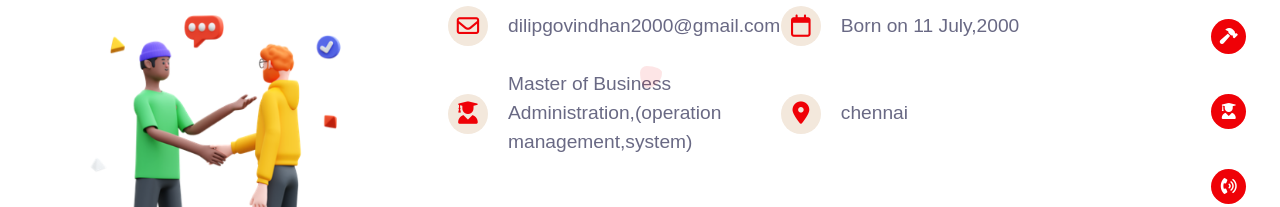
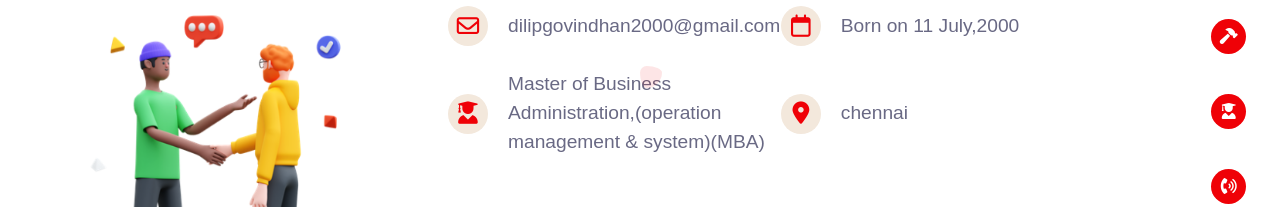
Before and after one commit to Dilip11102000/Myportfolio, a React (Create React App) app: page /aboutus in a window 1280 px wide. Shown: the part 334-541 px from the top of the page. Built offline with nearby package versions, Linux system fonts and the light colour scheme.

Commit message:
bug fixing

```diff
--- a/src/commoncontent/AboutusData.js
+++ b/src/commoncontent/AboutusData.js
@@ -19,7 +19,7 @@ export const PersonalContent = {
     phoneno: "+91 6369330231",
     emailid: "dilipgovindhan2000@gmail.com",
     dob: "Born on 11 July,2000",
-    deggre: "Master of Business Administration,(operation management,system)",
+    deggre: "Master of Business Administration,(operation management & system)(MBA)",
     address: "chennai",
     desc: "I specialize in crafting intuitive websites with cutting-edge techonogy, delivering dynamic and enaging user experiences.",
     languageName: "Language Skill",
```
